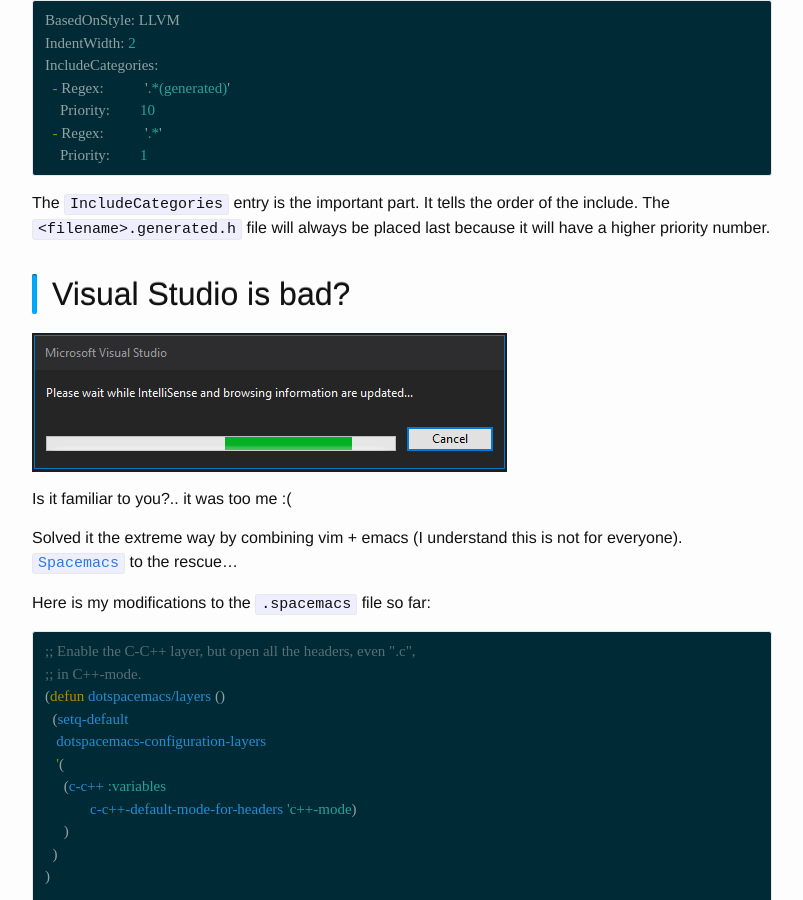
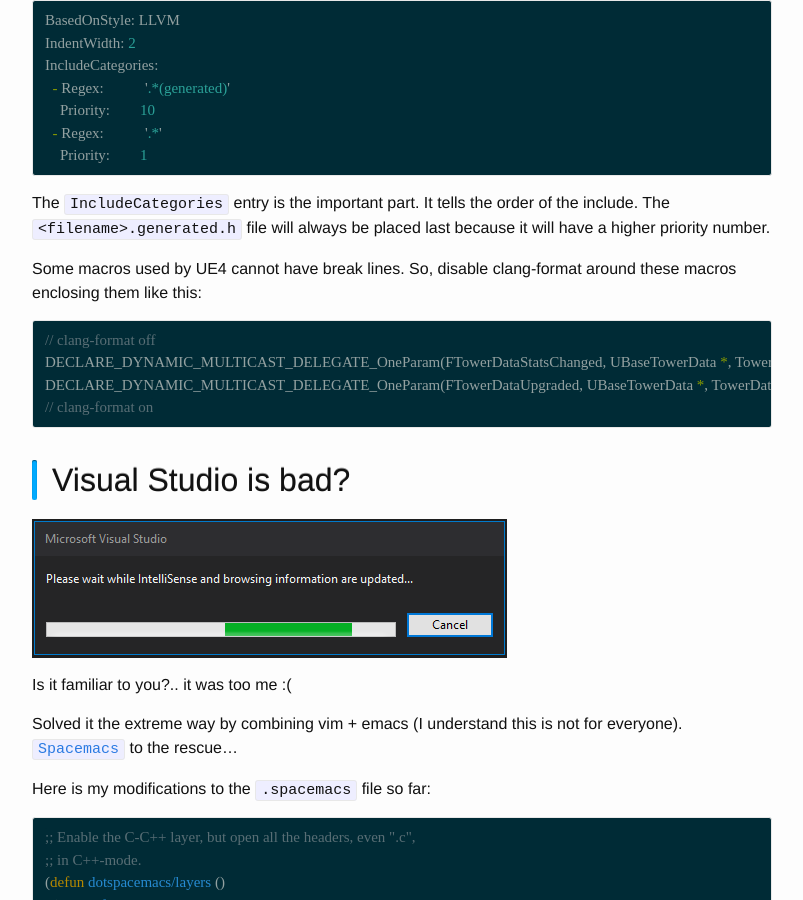
Before and after one commit to AranHase/aranhase.github.io, a Jekyll site: the page built from _posts/2015-11-30-ue4_cpp_notes.md, in a window 1280 px wide and 900 px high, scrolled down 484 px. Shown: the whole window, without its empty margins (238-1041 px from the left). Built offline with Jekyll 4.4.1, drawn with Linux system fonts in a browser that asks for light colours; comment, search, counter and statistics services are not loaded.

Commit message:
added note about disabling clang-format

```diff
--- a/_posts/2015-11-30-ue4_cpp_notes.md
+++ b/_posts/2015-11-30-ue4_cpp_notes.md
@@ -29,6 +29,17 @@
 The `IncludeCategories` entry is the important part. It tells the order of the include.
 The `<filename>.generated.h` file will always be placed last because it will have a
 higher priority number.
+
+Some macros used by UE4 cannot have break lines. So, disable clang-format around these
+macros enclosing them like this:
+
+
+{% highlight cpp %}
+// clang-format off
+DECLARE_DYNAMIC_MULTICAST_DELEGATE_OneParam(FTowerDataStatsChanged, UBaseTowerData *, TowerData);
+DECLARE_DYNAMIC_MULTICAST_DELEGATE_OneParam(FTowerDataUpgraded, UBaseTowerData *, TowerData);
+// clang-format on
+{% endhighlight %}
 
 
 Visual Studio is bad?
```
